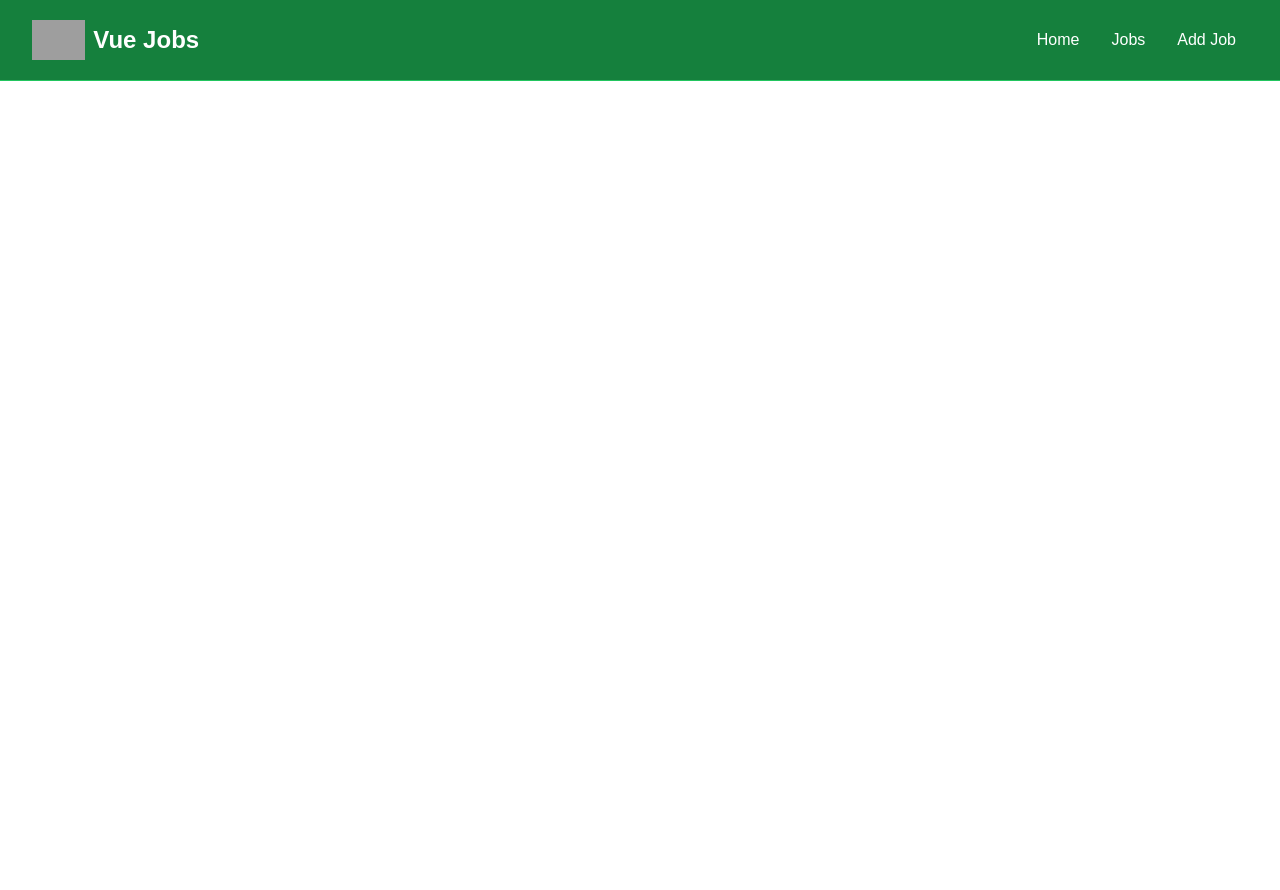
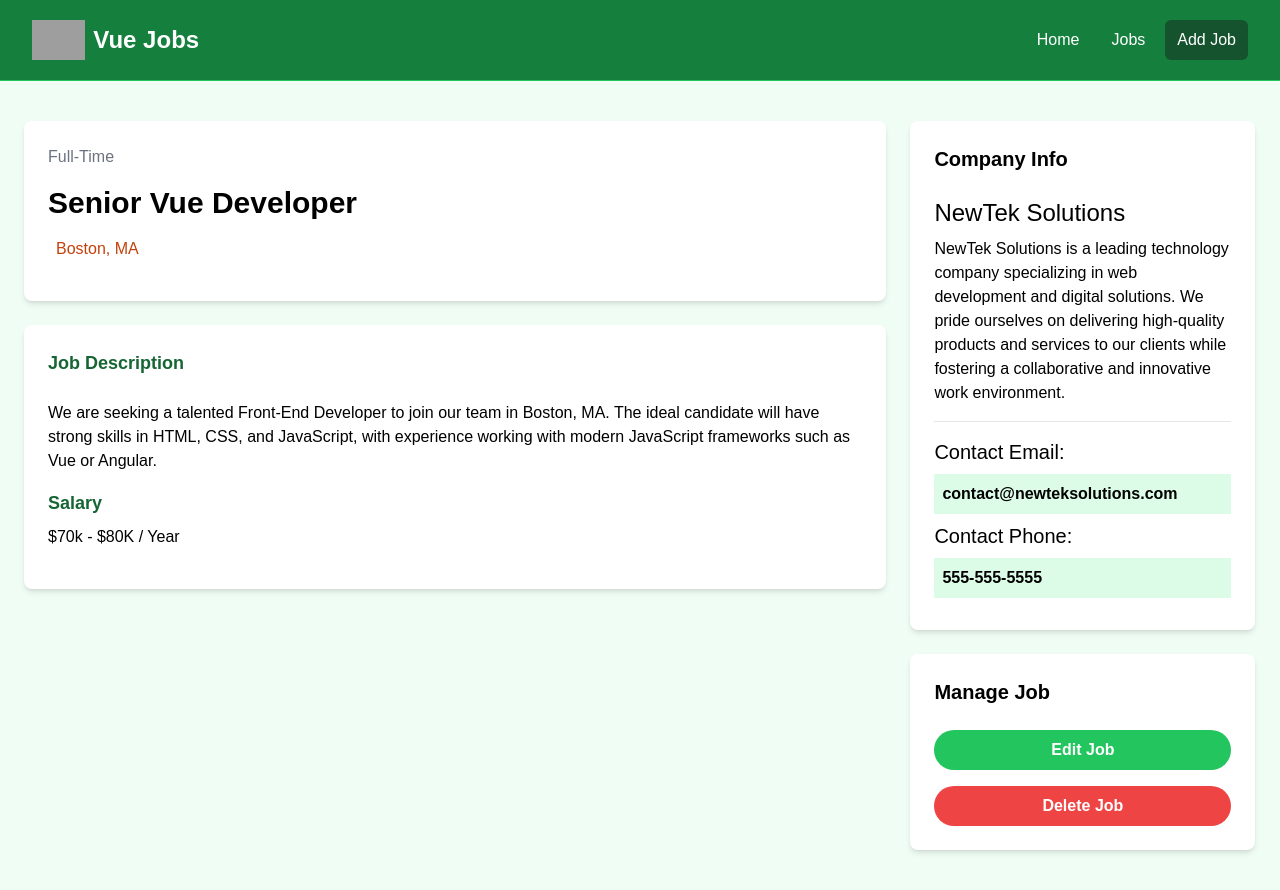
Before and after one commit to toege/Vue-Crash-Course, a Vue app in the folder vue3-crash-course/: page /jobs/add in a window 1280 px wide. Before the commit the page ends 800 px from the top, so only its background shows below. Built offline with nearby package versions, Linux system fonts and the light colour scheme; grey boxes are pictures that could not be loaded.

Commit message:
Update  at start of last hor of course. Most components, view and links have been made and lson server is about to be set up.

```diff
--- /dev/null
+++ b/package.json
@@ -0,0 +1,5 @@
+{
+  "dependencies": {
+    "json-server": "^1.0.0-beta.3"
+  }
+}
--- a/vue3-crash-course/src/components/JobListing.vue
+++ b/vue3-crash-course/src/components/JobListing.vue
@@ -50,7 +50,7 @@
                   {{ job.location }}
                 </div>
                 <RouterLink
-                  :to="'/job/' + job.id"
+                  :to="'/jobs/' + job.id"
                   class="h-[36px] bg-green-500 hover:bg-green-600 text-white px-1 py-2 rounded-lg text-center text-sm"
                 >
                   Read More
--- a/vue3-crash-course/src/components/Navbar.vue
+++ b/vue3-crash-course/src/components/Navbar.vue
@@ -26,15 +26,15 @@
                 <RouterLink
                   to="/"
                   :class="[isActiveLink('/') ? 'bg-green-900': 'hover:bg-gray-900 hover:text-white', 'text-white', 'px-3', 'py-2', 'rounded-md']"
-                  >Home</RouterLink>
+                >Home</RouterLink>
                 <RouterLink
                   to="/jobs"
-                  class="text-white hover:bg-green-900 hover:text-white rounded-md px-3 py-2"
-                  >Jobs</RouterLink>
+                  :class="[isActiveLink('/jobs') ? 'bg-green-900': 'hover:bg-gray-900 hover:text-white', 'text-white', 'px-3', 'py-2', 'rounded-md']"
+                >Jobs</RouterLink>
                 <RouterLink
                   to="/jobs/add"
-                  class="text-white hover:bg-green-900 hover:text-white rounded-md px-3 py-2"
-                  >Add Job</RouterLink>
+                  :class="[isActiveLink('/jobs/add') ? 'bg-green-900': 'hover:bg-gray-900 hover:text-white', 'text-white', 'px-3', 'py-2', 'rounded-md']"
+                >Add Job</RouterLink>
               </div>
             </div>
           </div>
--- a/vue3-crash-course/src/router/index.js
+++ b/vue3-crash-course/src/router/index.js
@@ -1,6 +1,8 @@
 import { createRouter, createWebHistory } from "vue-router";
 import HomeView from "@/views/HomeView.vue";
 import JobsView from "@/views/JobsView.vue";
+import NotFoundView from "@/views/NotFoundView.vue";
+import JobView from "@/views/JobView.vue";
 
 const router = createRouter({
     history: createWebHistory(import.meta.env.BASE_URL),
@@ -15,7 +17,17 @@
             name: 'jobs',
             component: JobsView,
         },
-    ]
+        {
+            path: '/jobs/:id',
+            name: 'job',
+            component: JobView,
+        },
+        {
+            path: '/:catchAll(.*)',
+            name: 'not-found',
+            component: NotFoundView,
+        },
+    ],
 });
 
 export default router;
--- /dev/null
+++ b/vue3-crash-course/src/views/JobView.vue
@@ -0,0 +1,89 @@
+<script setup>
+
+</script>
+
+<template>
+  <section class="bg-green-50">
+      <div class="container m-auto py-10 px-6">
+        <div class="grid grid-cols-1 md:grid-cols-70/30 w-full gap-6">
+          <main>
+            <div
+              class="bg-white p-6 rounded-lg shadow-md text-center md:text-left"
+            >
+              <div class="text-gray-500 mb-4">Full-Time</div>
+              <h1 class="text-3xl font-bold mb-4">Senior Vue Developer</h1>
+              <div
+                class="text-gray-500 mb-4 flex align-middle justify-center md:justify-start"
+              >
+                <i
+                  class="fa-solid fa-location-dot text-lg text-orange-700 mr-2"
+                ></i>
+                <p class="text-orange-700">Boston, MA</p>
+              </div>
+            </div>
+
+            <div class="bg-white p-6 rounded-lg shadow-md mt-6">
+              <h3 class="text-green-800 text-lg font-bold mb-6">
+                Job Description
+              </h3>
+
+              <p class="mb-4">
+                We are seeking a talented Front-End Developer to join our team
+                in Boston, MA. The ideal candidate will have strong skills in
+                HTML, CSS, and JavaScript, with experience working with modern
+                JavaScript frameworks such as Vue or Angular.
+              </p>
+
+              <h3 class="text-green-800 text-lg font-bold mb-2">Salary</h3>
+
+              <p class="mb-4">$70k - $80K / Year</p>
+            </div>
+          </main>
+
+          <!-- Sidebar -->
+          <aside>
+            <!-- Company Info -->
+            <div class="bg-white p-6 rounded-lg shadow-md">
+              <h3 class="text-xl font-bold mb-6">Company Info</h3>
+
+              <h2 class="text-2xl">NewTek Solutions</h2>
+
+              <p class="my-2">
+                NewTek Solutions is a leading technology company specializing in
+                web development and digital solutions. We pride ourselves on
+                delivering high-quality products and services to our clients
+                while fostering a collaborative and innovative work environment.
+              </p>
+
+              <hr class="my-4" />
+
+              <h3 class="text-xl">Contact Email:</h3>
+
+              <p class="my-2 bg-green-100 p-2 font-bold">
+                contact@newteksolutions.com
+              </p>
+
+              <h3 class="text-xl">Contact Phone:</h3>
+
+              <p class="my-2 bg-green-100 p-2 font-bold">555-555-5555</p>
+            </div>
+
+            <!-- Manage -->
+            <div class="bg-white p-6 rounded-lg shadow-md mt-6">
+              <h3 class="text-xl font-bold mb-6">Manage Job</h3>
+              <a
+                href="add-job.html"
+                class="bg-green-500 hover:bg-green-600 text-white text-center font-bold py-2 px-4 rounded-full w-full focus:outline-none focus:shadow-outline mt-4 block"
+                >Edit Job</a
+              >
+              <button
+                class="bg-red-500 hover:bg-red-600 text-white font-bold py-2 px-4 rounded-full w-full focus:outline-none focus:shadow-outline mt-4 block"
+              >
+                Delete Job
+              </button>
+            </div>
+          </aside>
+        </div>
+      </div>
+    </section>
+</template>
--- /dev/null
+++ b/vue3-crash-course/src/views/NotFoundView.vue
@@ -0,0 +1,16 @@
+<script setup>
+import { RouterLink  } from 'vue-router';
+</script>
+
+<template>
+    <section class="text-center flex flex-col justify-center items-center h-96">
+      <i class="pi pi-exclamation-triangle text-yellow-500 text-7xl mb-5"></i>
+      <h1 class="text-6xl font-bold mb-4">404 Not Found</h1>
+      <p class="text-xl mb-5">This page does not exist</p>
+      <RouterLink
+        to="/"
+        class="text-white bg-green-700 hover:bg-green-900 rounded-md px-3 py-2 mt-4"
+        >Go Back</RouterLink
+      >
+    </section>
+</template>
```
Also changed, not shown: 1 other file (tests, documents, lock files or other folders).
